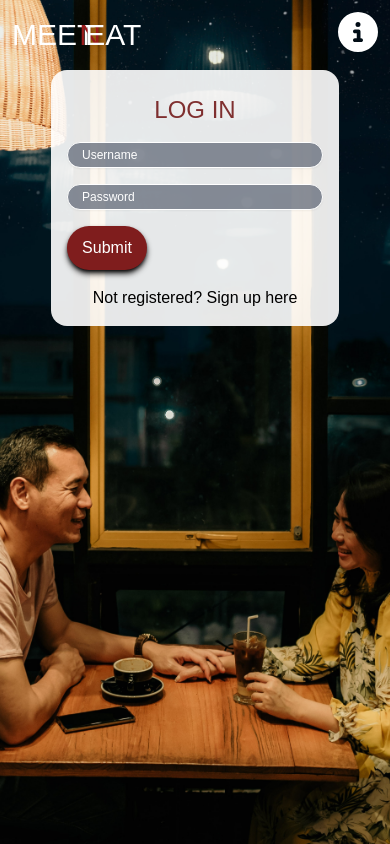
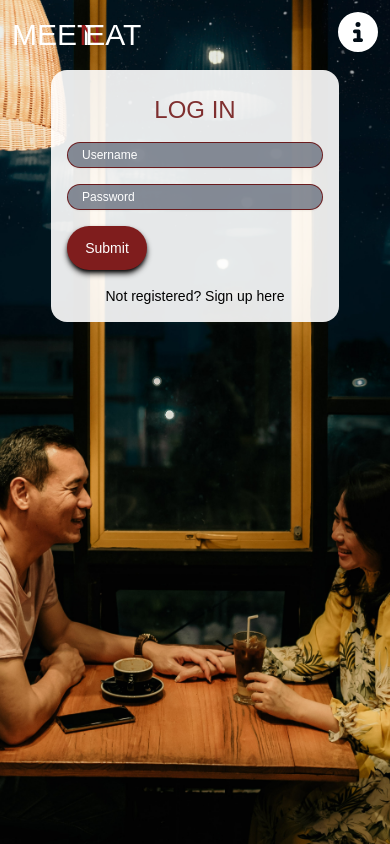
Before and after one commit to Meet-N-Eat/Frontend, a React (Create React App) app: page /users/authentication/login in a window 390 px wide. Built offline with nearby package versions, Linux system fonts and the light colour scheme.

Commit message:
updates CSS classes and builds base-text CSS class
updates account-input and home-header CSS classes and creates base-text CSS class

```diff
--- a/src/index.css
+++ b/src/index.css
@@ -321,6 +321,7 @@
 
 	/* LogIn/SignUp */
 	.account-input {
+		border-color: var(--main-bg);
 		@apply
 			w-full
 			mx-auto
@@ -374,14 +375,15 @@
 	display: none;
 }
 
-/* Headers/Subheaders */
+/* Texts */
 .home-header {
 	font-family: 'Montserrat', sans-serif;
 	font-weight: 900;
 	color: white;
 	@apply
 		text-xl
-		md:text-2xl;
+		md:text-2xl
+		text-center;
 }
 
 .red-header {
@@ -402,6 +404,12 @@
 	font-family: 'Montserrat', sans-serif;
 	color:  white;
 	@apply text-xl;
+}
+
+.base-text {
+	@apply
+		text-sm
+		md:text-base;
 }
 
 /* Class name goes on wrapper div */
```
